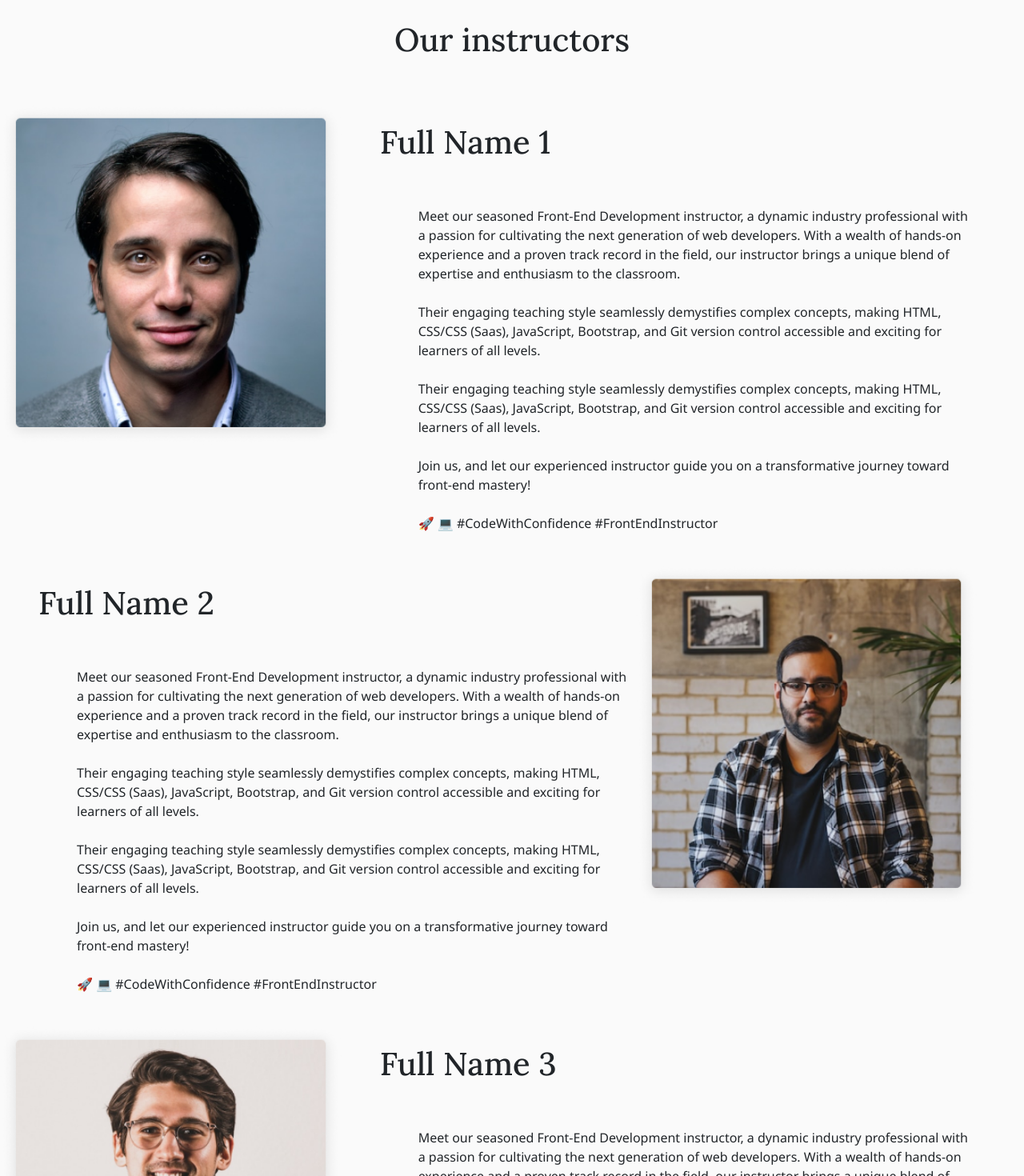
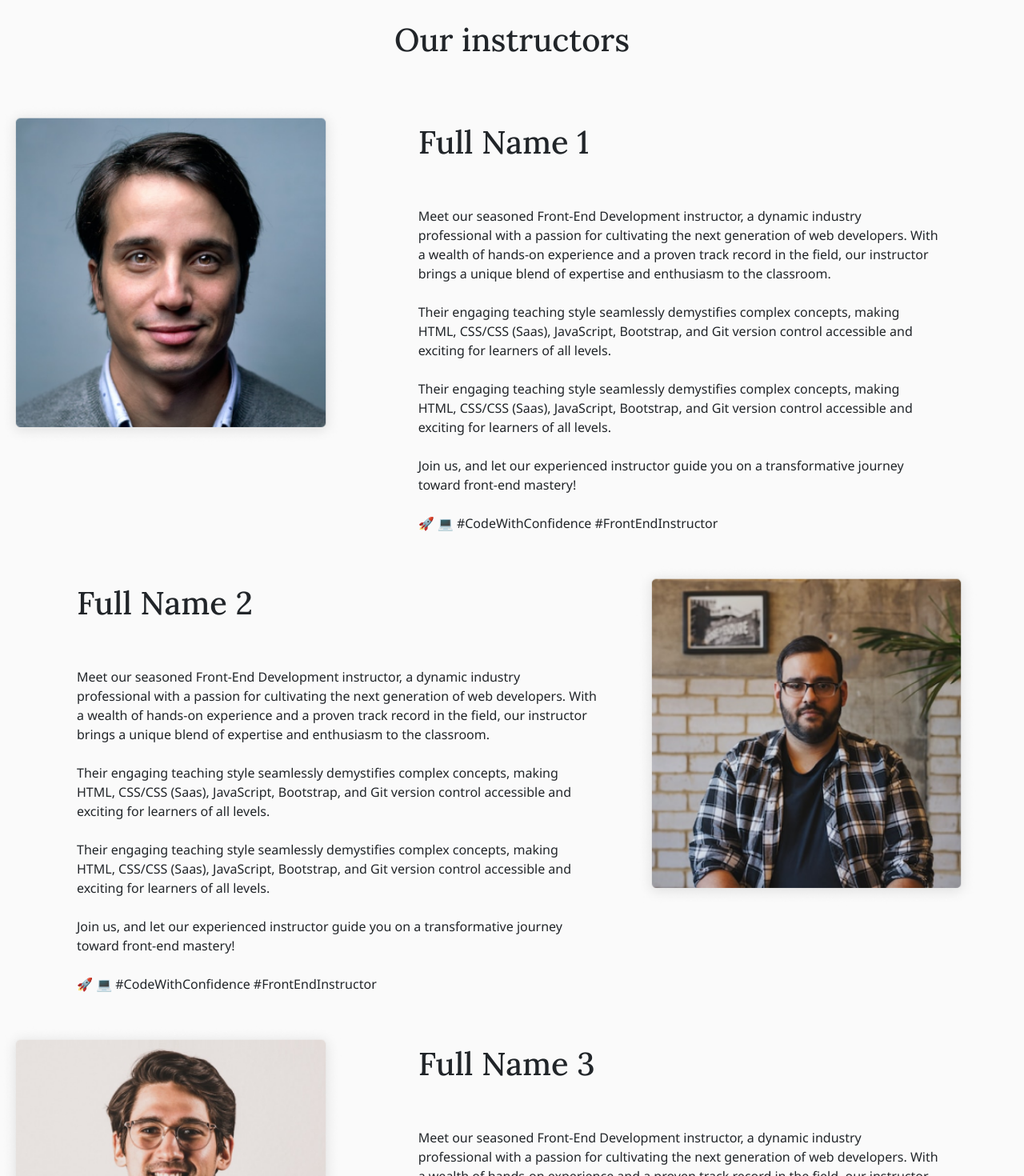
Before and after one commit to fpstj/2idrja_react_app, a React (Create React App) app: page /coursesfrontend in a window 1280 px wide. Shown: the part 1280-2750 px from the top of the page at 80% size. Built offline with nearby package versions, Linux system fonts and the light colour scheme.

Commit message:
fix home page text justification,  courses text justification

```diff
--- a/src/components/CoursesFrontend.jsx
+++ b/src/components/CoursesFrontend.jsx
@@ -31,7 +31,7 @@ const Frontend = () => {
         <h3 className="mb-5 ms-5">
           Elevate Your Skills with Our Cutting-Edge Front-End Development Course!
         </h3>
-        <p className="pt-5 ms-5">
+        <p className="pt-5 mx-5 paragraph-justified">
           Embark on a transformative journey in the dynamic realm of web development with our
           comprehensive Front-End Development course. This meticulously crafted program is designed
           for aspiring developers eager to master the art of creating visually stunning and
@@ -73,7 +73,7 @@ const Frontend = () => {
           </div>
         </div> */}
       </div>
-
+      <div>
         {/* instructor 1 */}
         <div className="d-flex flex-column flex-lg-row mt-4 mb-3">
           {/* image */}
@@ -82,10 +82,10 @@ const Frontend = () => {
           </div>
           {/* text */}
           <div className="d-flex flex-column col-lg-7 col-12 ms-5 mt-2 align-self-start ">
-          <h1 className="mt-3">Full Name 1</h1>
-          <p className="pt-5 ms-5">
-            Meet our seasoned Front-End Development instructor, a dynamic industry professional with
-            a passion for cultivating the next generation of web developers. With a wealth of
+            <h1 className="mt-3 mx-5">Full Name 1</h1>
+            <p className="pt-5 mx-5 paragraph-justified">
+              Meet our seasoned Front-End Development instructor, a dynamic industry professional
+              with a passion for cultivating the next generation of web developers. With a wealth of
               hands-on experience and a proven track record in the field, our instructor brings a
               unique blend of expertise and enthusiasm to the classroom.
               <br />
@@ -100,8 +100,8 @@ const Frontend = () => {
               for learners of all levels.
               <br />
               <br />
-            Join us, and let our experienced instructor guide you on a transformative journey toward
-            front-end mastery!
+              Join us, and let our experienced instructor guide you on a transformative journey
+              toward front-end mastery!
               <br />
               <br />
               🚀 💻 #CodeWithConfidence #FrontEndInstructor
@@ -113,10 +113,10 @@ const Frontend = () => {
         <div className="d-flex flex-column flex-lg-row mt-4 mb-3">
           {/* text */}
           <div className="d-flex flex-column col-lg-7 col-12 ms-5 mt-2 align-self-start ">
-          <h1 className="mt-3">Full Name 2</h1>
-          <p className="pt-5 ms-5">
-            Meet our seasoned Front-End Development instructor, a dynamic industry professional with
-            a passion for cultivating the next generation of web developers. With a wealth of
+            <h1 className="mt-3 mx-5">Full Name 2</h1>
+            <p className="pt-5 mx-5 paragraph-justified">
+              Meet our seasoned Front-End Development instructor, a dynamic industry professional
+              with a passion for cultivating the next generation of web developers. With a wealth of
               hands-on experience and a proven track record in the field, our instructor brings a
               unique blend of expertise and enthusiasm to the classroom.
               <br />
@@ -131,8 +131,8 @@ const Frontend = () => {
               for learners of all levels.
               <br />
               <br />
-            Join us, and let our experienced instructor guide you on a transformative journey toward
-            front-end mastery!
+              Join us, and let our experienced instructor guide you on a transformative journey
+              toward front-end mastery!
               <br />
               <br />
               🚀 💻 #CodeWithConfidence #FrontEndInstructor
@@ -147,15 +147,15 @@ const Frontend = () => {
         {/* instructor 3 */}
         <div className="d-flex flex-column flex-lg-row mt-4 mb-3">
           {/* image */}
-        <div className="d-flex flex-column col-lg-4 col-12 align-self-start">
+          <div className="d-flex flex-column col-lg-4 col-12 ">
             <img className="img-fluid" src={profileImg3} alt="Project Image" />
           </div>
           {/* text */}
-        <div className="d-flex flex-row flex-lg-column col-lg-7 col-12 ms-5 mt-2 align-self-start ">
-          <h1 className="mt-3 ">Full Name 3</h1>
-          <p className="pt-5 ms-5">
-            Meet our seasoned Front-End Development instructor, a dynamic industry professional with
-            a passion for cultivating the next generation of web developers. With a wealth of
+          <div className="d-flex flex-column  col-lg-7 col-12 ms-5 mt-2 align-self-start ">
+            <h1 className="mt-3 mx-5">Full Name 3</h1>
+            <p className="pt-5 mx-5 paragraph-justified">
+              Meet our seasoned Front-End Development instructor, a dynamic industry professional
+              with a passion for cultivating the next generation of web developers. With a wealth of
               hands-on experience and a proven track record in the field, our instructor brings a
               unique blend of expertise and enthusiasm to the classroom.
               <br />
@@ -170,12 +170,13 @@ const Frontend = () => {
               for learners of all levels.
               <br />
               <br />
-            Join us, and let our experienced instructor guide you on a transformative journey toward
-            front-end mastery!
+              Join us, and let our experienced instructor guide you on a transformative journey
+              toward front-end mastery!
               <br />
               <br />
+            </p>
             🚀 💻 #CodeWithConfidence #FrontEndInstructor
-          </p>
+          </div>
         </div>
       </div>
       <div>
--- a/src/components/ui/OurMission.css
+++ b/src/components/ui/OurMission.css
@@ -88,6 +88,10 @@ hr {
   .flex-md-column {
     flex-direction: column;
   }
+
+  .paragraph-justified {
+    text-align: justify;
+  }
 }
 
 @media screen and (max-width: 992px) {
--- a/src/components/ui/OurMission.jsx
+++ b/src/components/ui/OurMission.jsx
@@ -34,7 +34,7 @@ const OurMisiion = () => {
 
           {/* text */}
           {/* <div className="d-flex flex-row flex-lg-column col-lg-6 w-100"> */}
-          <div className="d-flex flex-row flex-lg-column col-lg-6 ps-5 pe-5 paragraph lh-lg pb-5">
+          <div className="d-flex flex-row flex-lg-column col-lg-6 ps-5 pe-5 paragraph lh-lg pb-5 paragraph-justified">
             We are driven by a profound commitment to catalyzing progress through pioneering
             research and innovation.Our focal point is a versatile approach aimed at advancing
             knowledge, fostering groundbreaking discoveries, and pushing the boundaries of
@@ -55,9 +55,7 @@ const OurMisiion = () => {
           <div className="d-flex flex-column col-lg-6 p-3">
             <h2 className="ps-5">Our mission</h2>
             <hr />
-            <p
-              className="ps-3  paragraph lh-lg pe-3
-            ">
+            <p className="ps-3  paragraph lh-lg pe-3 paragraph-justified">
               At the core of our organization lies a bold and unwavering mission: to pioneer
               transformative change through relentless innovation and purpose-driven research. We
               are on a quest to redefine possibilities, pushing the frontiers of knowledge to
@@ -100,7 +98,7 @@ const OurMisiion = () => {
 
                 <p className="text-start fs-3 fw-bold  ms-5">PURPOSE</p>
                 <div>
-                  <p className="text-start fs-4 ms-5">
+                  <p className="text-start fs-4 ms-5 me-3">
                     "Meaningful work gives life purpose & connects you to something bigger than
                     yourself."
                   </p>
@@ -113,7 +111,7 @@ const OurMisiion = () => {
               {/* 2nd col */}
               <div className="col-lg-6 col-sm-12">
                 <div className=" flex-lg-column p-3 pe-5 paragraph lh-lg">
-                  <p className="ps-4 paragraph lh-lg pt-4">
+                  <p className="ps-4 paragraph lh-lg pt-4 paragraph-justified">
                     At the core of our organization lies a bold and unwavering mission: to pioneer
                     transformative change through relentless innovation and purpose-driven research.
                     We are on a quest to redefine possibilities, pushing the frontiers of knowledge
--- a/src/components/ui/Project.jsx
+++ b/src/components/ui/Project.jsx
@@ -21,7 +21,7 @@ const Project = () => {
           {/* <---------------------lines---------------------> */}
 
           <h3 className="mb-2 mx-5">Key details of the project</h3>
-          <p className="pt-5 mx-3">
+          <p className="pt-5 mx-3 paragraph-justified">
             We are driven by a profound commitment to catalyzing progress through pioneering
             research and innovation.
             <br />
@@ -68,7 +68,7 @@ const Project = () => {
           {/* <---------------------lines---------------------> */}
 
           <h3 className="d-flex flex-row-reverse mb-2 pe-5">Key details of the project</h3>
-          <p className="d-flex flex-row-reverse pt-5 pe-5 text-end">
+          <p className="d-flex flex-row-reverse pt-5 pe-5 text-end paragraph-justified">
             We are driven by a profound commitment to catalyzing progress through pioneering
             research and innovation.
             <br />
```
Lines whose indentation alone changed are shown as unchanged.
